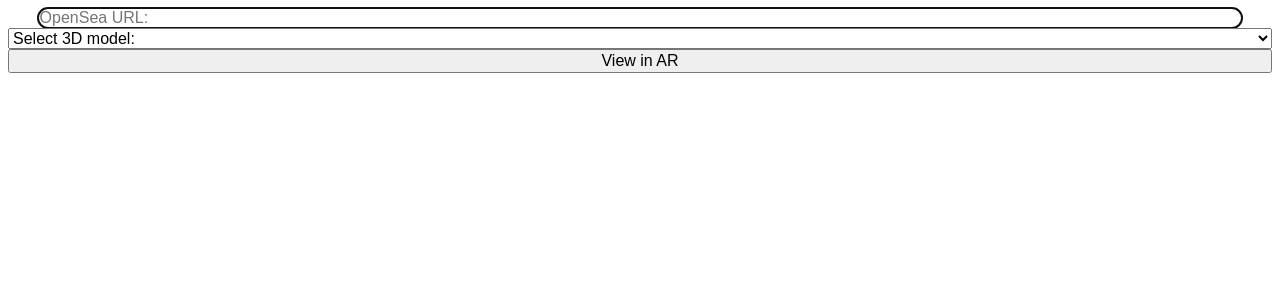
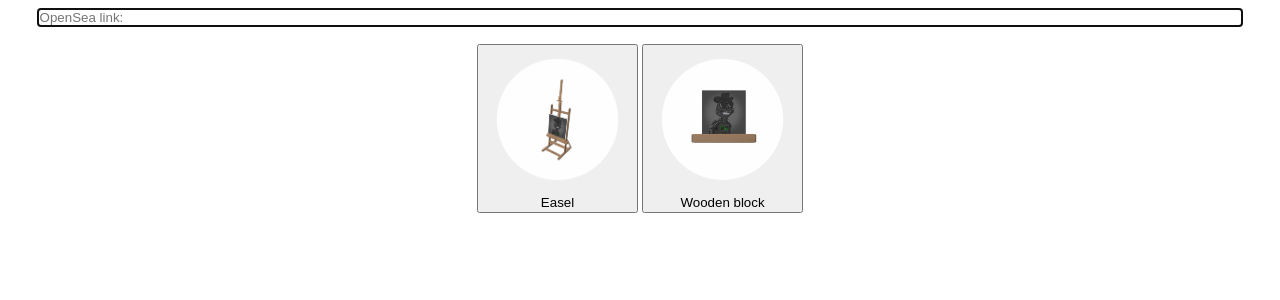
Before and after one commit to Un1xG0d/Curator, a PHP site: page / in a window 1280 px wide. Shown: the top 300 px of the page. Run offline with PHP 8.4, Linux system fonts and the light colour scheme.

Commit message:
style changes

```diff
--- a/index.php
+++ b/index.php
@@ -8,15 +8,17 @@
 <body>
   <center>
     <form name='form' method='post' action="index.php">
-      <input type="text" name="opensea_url" id="opensea_url" placeholder="OpenSea URL:">
+      <input type="text" name="opensea_url" id="opensea_url" placeholder="OpenSea link:">
       <br>
-      <select name="model" id="model">
-        <option value="" disabled selected>Select 3D model:</option>
-        <option value="easel">Easel</option>
-        <option value="wood_block">Wooden block</option>
-      </select>
       <br>
-      <input type="submit" name="submit" value="View in AR">
+      <button type="submit" name="model" id="model" value="easel">
+        <img class="thumbnail_image" src="img/thumbnail_easel.png">
+        <div>Easel</div>
+      </button>
+      <button type="submit" name="model" id="model" value="wood_block">
+        <img class="thumbnail_image" src="img/thumbnail_wood_block.png">
+        <div>Wooden block</div>
+      </button>
     </form>
   </center>
   <?php
--- a/styles.css
+++ b/styles.css
@@ -3,21 +3,14 @@ html {
   margin: 0;
 }
 
-input[type=submit] {
-  font-size: 16px;
-  width: 100%;
+input[type=text] {
+  border: none;
+  width: 95%;
 }
 
-input[type=text] {
-  border: none;
-  text-decoration: none;
-  display: inline-block;
-  font-size: 16px;
-  width: 95%;
-  border-radius: 20px 20px 20px 20px;
+.thumbnail_image {
+  border: 0;
+  padding: 10px;
+  height: 125px;
+  width: 125px;
 }
-
-select {
-  font-size: 16px;
-  width: 100%;
-}
```
Also changed, not shown: img/thumbnail_easel.png (added), img/thumbnail_wood_block.png (added).
